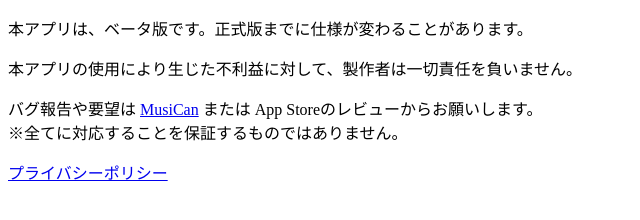
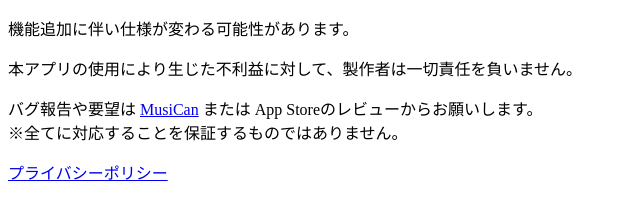
Before and after one commit to softwere-alg/StereoSoundSwift-Home, a plain HTML site: page index.html in a window 1280 px wide. Shown: the whole page, without its empty margins (0-640 px from the left). Drawn offline with Linux system fonts and the light colour scheme.

Commit message:
Update index.html

```diff
--- a/index.html
+++ b/index.html
@@ -7,7 +7,7 @@
 </head>
 
 <body>
-    <p>本アプリは、ベータ版です。正式版までに仕様が変わることがあります。</p>
+    <p>機能追加に伴い仕様が変わる可能性があります。</p>
     <p>本アプリの使用により生じた不利益に対して、製作者は一切責任を負いません。</p>
     <p>
         バグ報告や要望は
```
